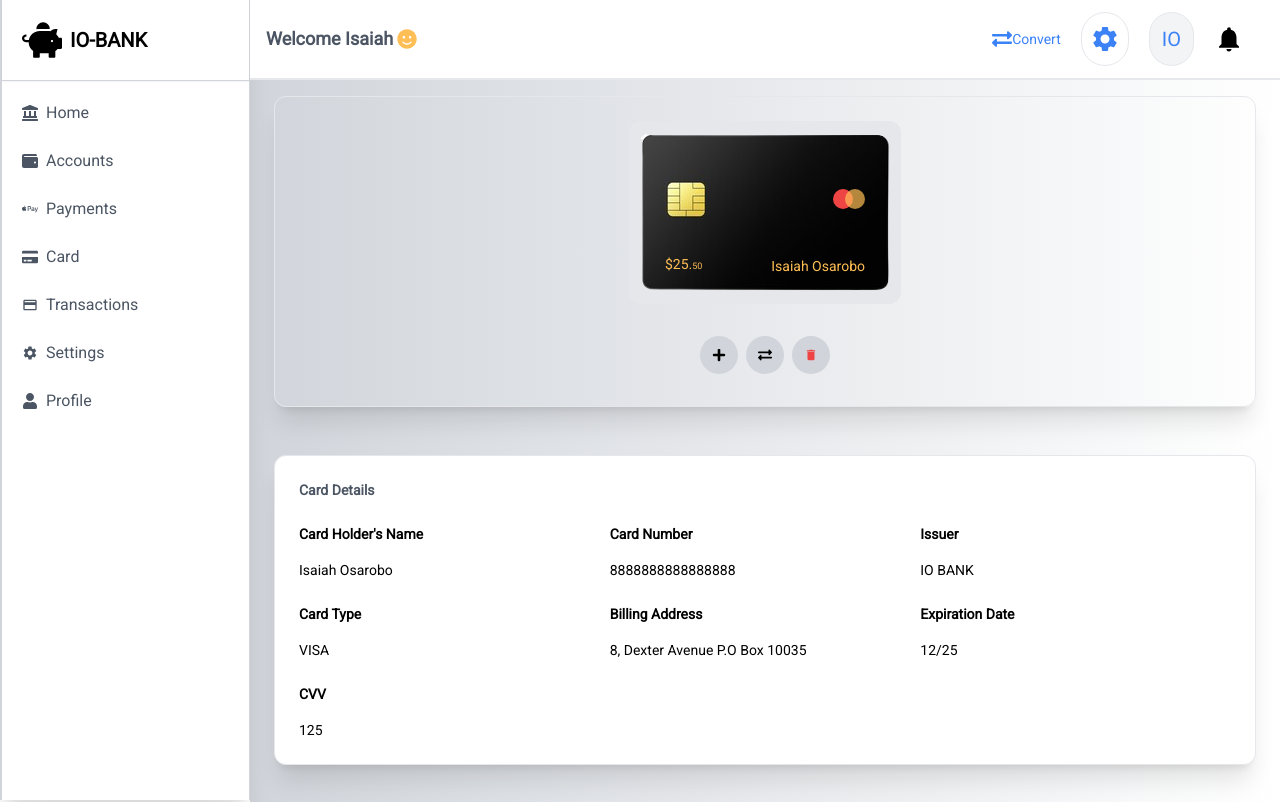
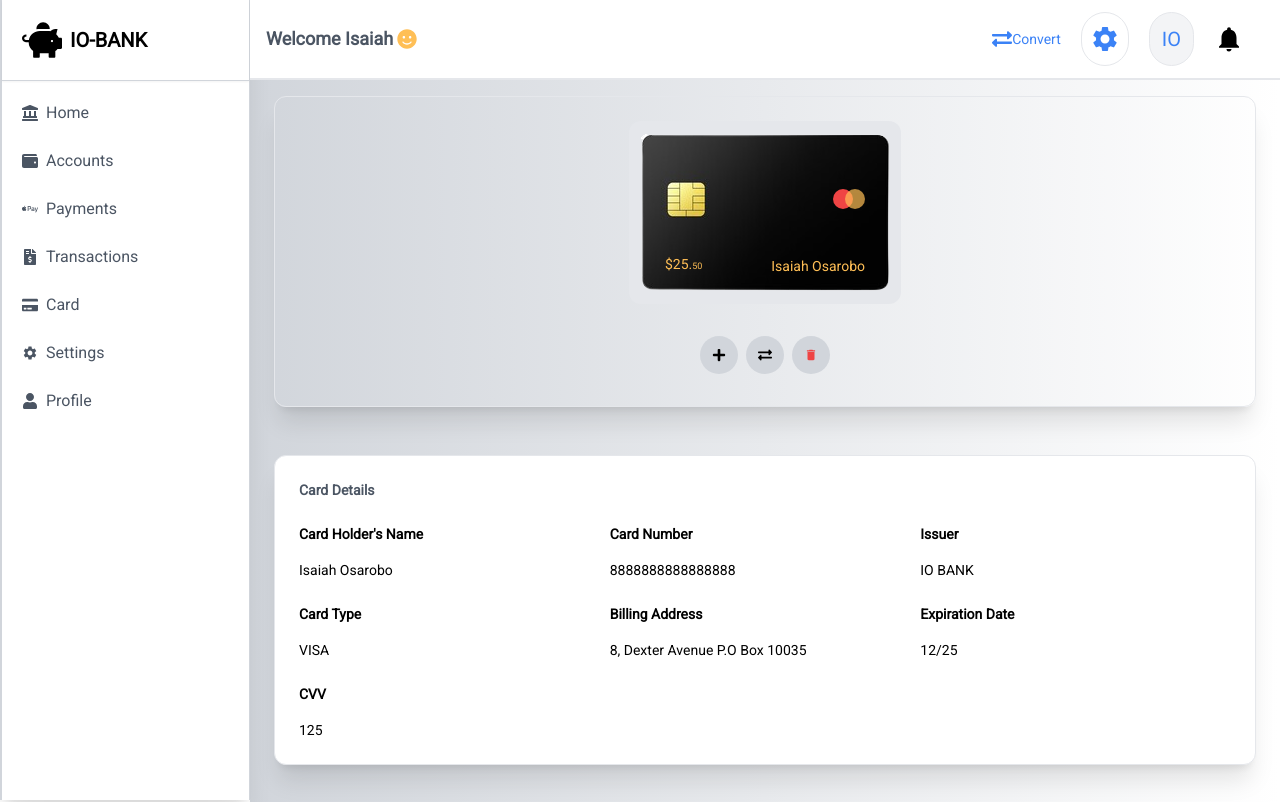
Before and after one commit to NishOG/iobank_frontend_private, a React (Create React App) app: page /dashboard/cards in a window 1280 px wide. Shown: the top 802 px of the page. Built offline with nearby package versions, Linux system fonts and the light colour scheme; the HTML template or start-up script is replaced by a standard one.

Commit message:
Added routing to the different pages specified in the navbar

```diff
--- a/src/components/Header.js
+++ b/src/components/Header.js
@@ -1,5 +1,5 @@
 import React from 'react'
-import { FaSmile, FaBars, FaArrowRight, FaArrowLeft, FaExchangeAlt } from 'react-icons/fa'
+import { FaSmile, FaBars, FaExchangeAlt } from 'react-icons/fa'
 import { MdNotifications, MdSettings } from 'react-icons/md'
 
 const Header = () => {
--- a/src/components/NavBar.js
+++ b/src/components/NavBar.js
@@ -1,8 +1,22 @@
 import React from 'react'
-import { FaApplePay, FaCreditCard, FaHome, FaLandmark, FaPiggyBank, FaUser, FaWallet } from 'react-icons/fa'
+import { useNavigate } from 'react-router-dom'
+import { FaApplePay, FaCreditCard, FaFileInvoiceDollar, FaHome, FaLandmark, FaPiggyBank, FaUser, FaWallet } from 'react-icons/fa'
 import { MdPayment, MdSettings } from 'react-icons/md'
 
 const NavBar = () => {
+  const navigate = useNavigate()
+  const handleClick = (path) => {
+    navigate(path)
+  }
+  const pages = [
+    { path: '/dashboard/', icon: <FaLandmark />, label: 'Home' },
+    { path: '/dashboard/accounts', icon: <FaWallet />, label: 'Accounts' },
+    { path: '/dashboard/payments', icon: <FaApplePay />, label: 'Payments' },
+    { path: '/dashboard/transactions', icon: <FaFileInvoiceDollar />, label: 'Transactions' },
+    { path: '/dashboard/cards', icon: <FaCreditCard />, label: 'Card' },
+    { path: '/dashboard/settings', icon: <MdSettings />, label: 'Settings' },
+    { path: '/dashboard/profile', icon: <FaUser />, label: 'Profile' }
+  ]
   return (
     <nav className='hidden fixed top-0 left-0 bottom-0 z-2 bg-white lg:flex flex-col w-250 border-l-2 gap-2 items-start border-r border-gray-300 shadow-xl'>
       <h1 className='text-xl font-bold w-full flex gap-2 items-center p-5 border-b border-gray-300 shadow-sm'>
@@ -10,13 +24,9 @@ const NavBar = () => {
             IO-BANK
       </h1>
       <ul className='w-full text-gray-600'>
-        <li className='p-1'><button className='rounded-md flex gap-2 items-center p-4 pt-2 pb-2 hover:bg-blue-400 hover:text-white w-full'><FaLandmark />Home</button></li>
-        <li className='p-1'><button className='rounded-md flex gap-2 items-center p-4 pt-2 pb-2 hover:bg-blue-400 hover:text-white w-full'><FaWallet />Accounts</button></li>
-        <li className='p-1'><button className='rounded-md flex gap-2 items-center p-4 pt-2 pb-2 hover:bg-blue-400 hover:text-white w-full'><FaApplePay /> Payments</button></li>
-        <li className='p-1'><button className='rounded-md flex gap-2 items-center p-4 pt-2 pb-2 hover:bg-blue-400 hover:text-white w-full'><FaCreditCard /> Card</button></li>
-        <li className='p-1'><button className='rounded-md flex gap-2 items-center p-4 pt-2 pb-2 hover:bg-blue-400 hover:text-white w-full'><MdPayment />Transactions</button></li>
-        <li className='p-1'><button className='rounded-md flex gap-2 items-center p-4 pt-2 pb-2 hover:bg-blue-400 hover:text-white w-full'><MdSettings />Settings</button></li>
-        <li className='p-1'><button className='rounded-md flex gap-2 items-center p-4 pt-2 pb-2 hover:bg-blue-400 hover:text-white w-full'><FaUser />Profile</button></li>
+        {pages.map((page, id) => <li key={id} className='p-1'>
+          <button onClick={() => handleClick(page.path)} className='rounded-md flex gap-2 items-center p-4 pt-2 pb-2 hover:bg-blue-400 hover:text-white w-full'>{page.icon}{page.label}</button>
+        </li>)}
       </ul>
     </nav>
   )
```
